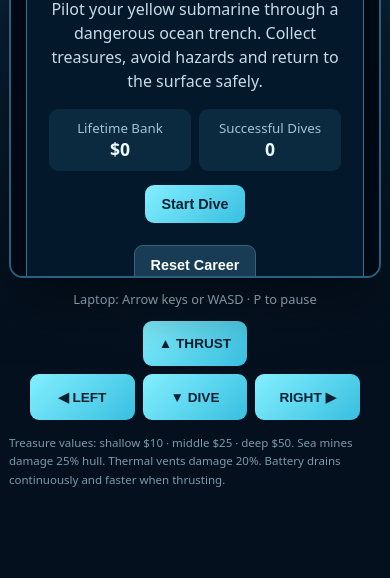
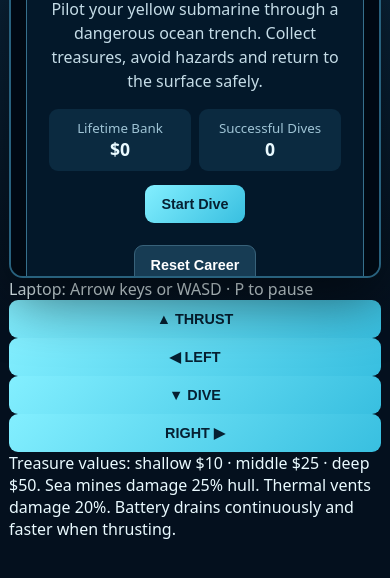
Before and after one commit to asmitagharti3000-lang/asmita-portfolio, a plain HTML site: page game.html in a window 390 px wide. Shown: the part 248-826 px from the top of the page. Drawn offline with Linux system fonts and the light colour scheme.

Commit message:
Implement mobile touch controls for game
Removed mobile controls styling and added touch event listeners for mobile buttons.

```diff
--- a/game.html
+++ b/game.html
@@ -189,34 +189,38 @@ canvas {
   line-height: 1.7;
 }
 
-.mobile-controls {
-  display: none;
-  grid-template-columns: repeat(3,1fr);
-  gap: 8px;
-  max-width: 330px;
-  margin: 13px auto;
-}
+// MOBILE TOUCH CONTROLS
+const mobileButtons = document.querySelectorAll(
+  ".mobile-controls button[data-key]"
+);
 
-.mobile-controls button {
-  padding: 15px 5px;
-  font-size: .85rem;
-  touch-action: none;
-  user-select: none;
-  -webkit-user-select: none;
-}
+mobileButtons.forEach(button => {
+  const key = button.dataset.key;
 
-.mobile-controls button:active,
-.mobile-controls button.pressed {
-  background: white;
-  transform: scale(.96);
-}
+  function press(event) {
+    event.preventDefault();
+    keys[key] = true;
+    button.classList.add("pressed");
+  }
 
-.controls {
-  color: #a8c8d8;
-  text-align: center;
-  font-size: .8rem;
-  margin-top: 12px;
-}
+  function release(event) {
+    if (event) event.preventDefault();
+    keys[key] = false;
+    button.classList.remove("pressed");
+  }
+
+  // Android and other touch screens
+  button.addEventListener("touchstart", press, { passive: false });
+  button.addEventListener("touchend", release, { passive: false });
+  button.addEventListener("touchcancel", release, { passive: false });
+
+  // Mouse and pointer controls
+  button.addEventListener("pointerdown", press);
+  button.addEventListener("pointerup", release);
+  button.addEventListener("pointercancel", release);
+  button.addEventListener("lostpointercapture", release);
+});
+
 
 footer {
   color: #789bad;
```
